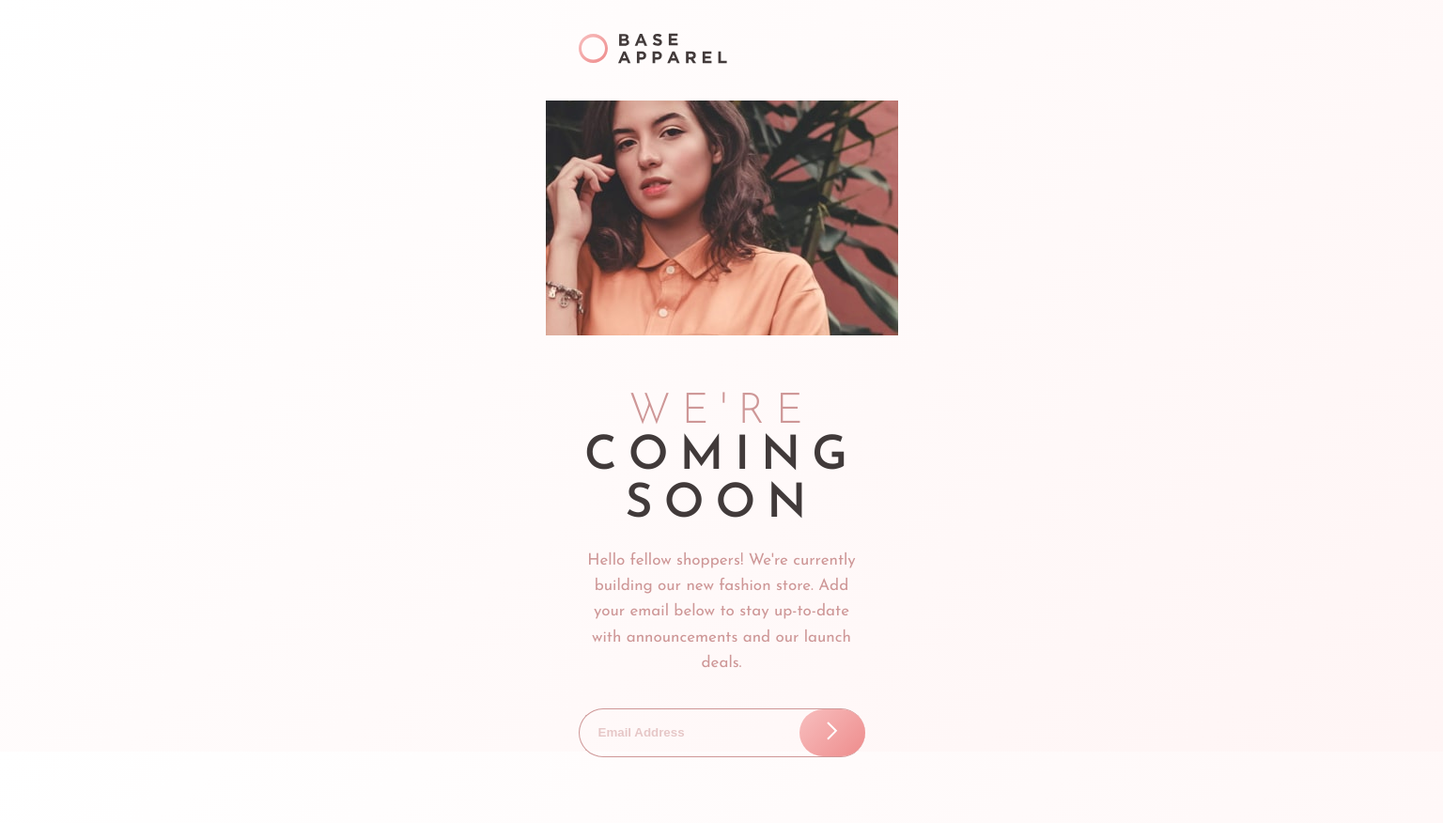
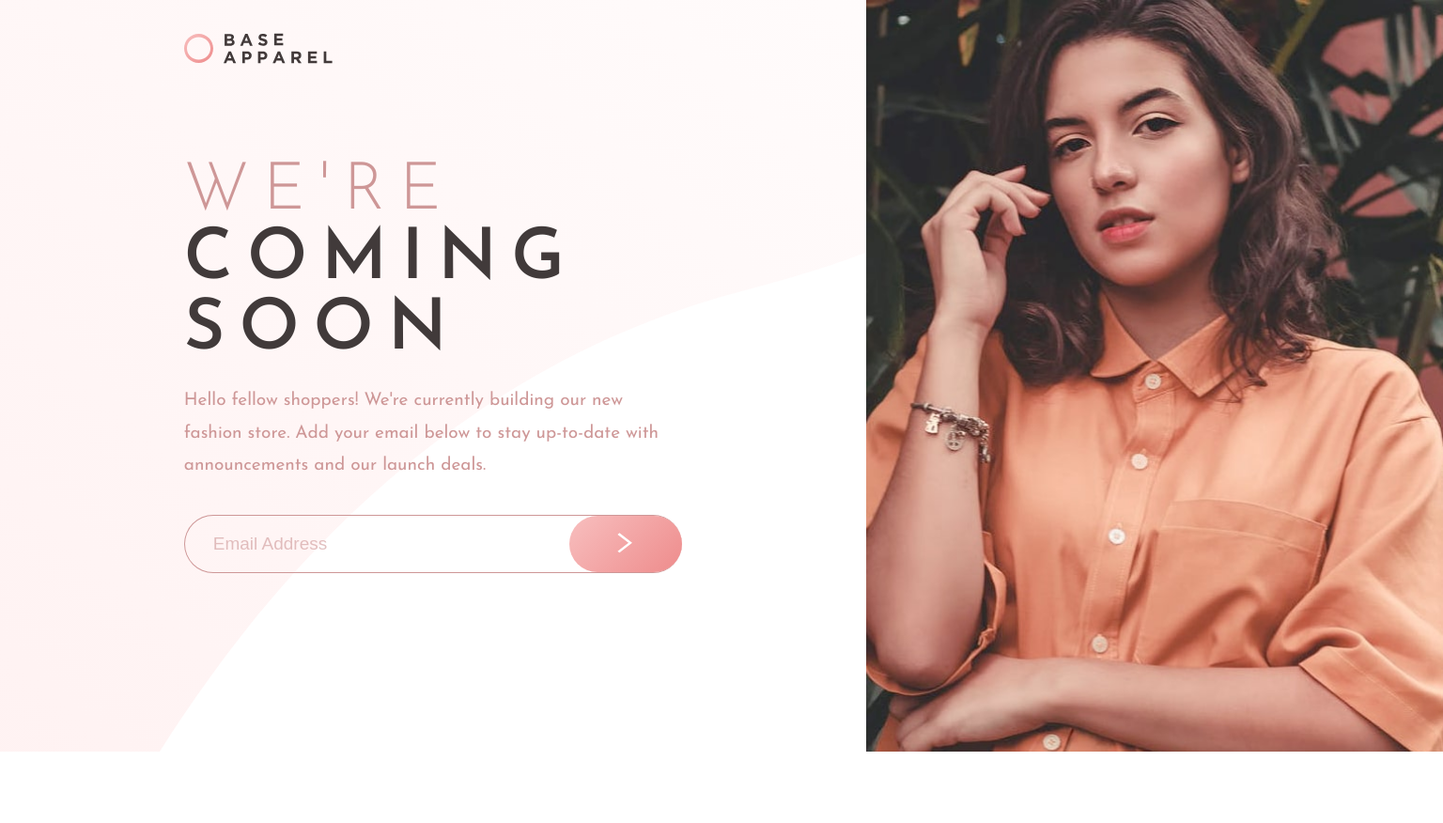
Before and after one commit to danilobandeira29/base-apparel-coming-soon, a plain HTML site: page index.html in a window 1536 px wide. Shown: the whole page at 94% size. After the commit the page ends 800 px from the top, so only its background shows below. Drawn offline with Linux system fonts and the light colour scheme.

Commit message:
style: desktop css and html

```diff
--- a/index.html
+++ b/index.html
@@ -11,6 +11,8 @@
 </head>
 <body>
   <div class="container">
+    <div class="desktop-container">
+      <div class="content">
         <header>
           <img src="./images/logo.svg" alt="Logo Base apparel" />
         </header>
@@ -35,5 +37,8 @@
           </div>
         </main>
       </div>
+    </div>
+    <div class="hero-desktop"></div>
+  </div>
 </body>
 </html>
--- a/style.css
+++ b/style.css
@@ -88,14 +88,14 @@ main .input-container {
 }
 
 main .input-container input {
-  flex-grow: 1;
+  flex: 1;
   padding: 10px 20px;
   background: transparent;
   border: none;
 }
 
 main .input-container input::placeholder {
-  opacity: .5;
+  opacity: .6;
   font-weight: var(--fw--semi-bold);
   color: var(--clr--primary-desatured-red);
 }
@@ -108,3 +108,88 @@ main .input-container button {
   border-radius: 40px;
   background: linear-gradient(135deg, var(--clr--gradient-desatured-pink), var(--clr--gradient-soft-pink))
 }
+
+@media (min-width: 1440px) {
+  body {
+    background: url("./images/bg-pattern-desktop.svg") no-repeat left;
+    background-size: cover;
+    font-size: 1.9rem;
+  }
+
+  .container {
+    max-width: none;
+    display: flex;
+    align-items: stretch;
+  }
+
+
+  .container .desktop-container {
+    width: 100%;
+    max-width: 60vw;
+    height: 100%;
+    max-height: 85vh;
+    display: flex;
+    flex-direction: column;
+    align-items: center;
+  }
+
+  .container .desktop-container .content {
+    max-width: 600px;
+    height: 100%;
+    display: flex;
+    flex-direction: column;
+  }
+
+  .container .desktop-container .content main {
+    text-align: left;
+  }
+
+  .container .desktop-container .content main p {
+    line-height: 1.8;
+  }
+
+  .container header {
+    padding: 3.5rem;
+    margin-bottom: auto;
+  }
+
+  .title-primary {
+    font-size: 7rem;
+    letter-spacing: 15px;
+  }
+
+  .title-span {
+    font-size: 7.5rem;
+  }
+
+  .container section img {
+    display: none;
+    visibility: hidden;
+  }
+
+  main .input-container input::placeholder {
+    font-size: 1.9rem;
+    font-weight: var(--fw--regular);
+  }
+
+  main .input-container input {
+    font-size: 1.8rem;
+    padding: 15px 30px;
+  }
+
+  main .input-container button {
+    width: 120px;
+    height: 60px;
+  }
+
+  main .input-container button img {
+    width: 17px;
+    height: 22px;
+  }
+
+  .hero-desktop {
+    flex: 1;
+    background: url("./images/hero-desktop.jpg") no-repeat;
+    background-size: cover;
+  }
+}
```
Lines whose indentation alone changed are shown as unchanged.
